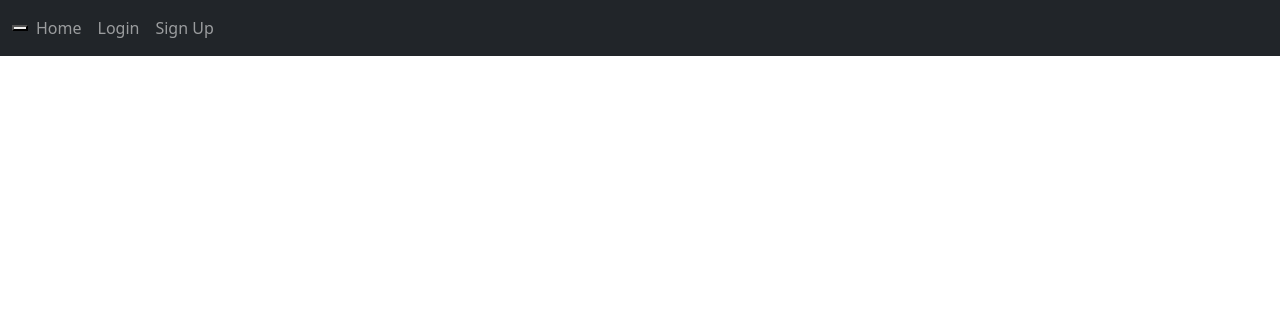
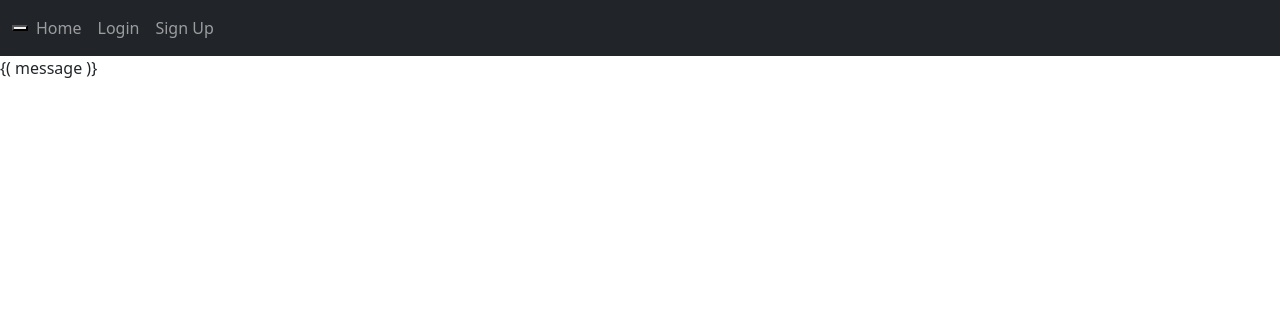
Before and after one commit to fachiny17/my-flask-project, a Flask app: page / in a window 1280 px wide. Shown: the top 316 px of the page. Run offline with Flask 2, Linux system fonts and the light colour scheme; tables that the repository leaves empty hold one stand-in row (values such as "Sample post"); one stand-in notice (Sample message) is shown.

Commit message:
Made an update

```diff
--- a/website/auth.py
+++ b/website/auth.py
@@ -57,6 +57,7 @@
             return redirect(url_for('views.home'))
 
 
+
     return render_template("signup.html")
 
 @auth.route("/logout")
--- a/website/templates/base.html
+++ b/website/templates/base.html
@@ -33,6 +33,13 @@
                 </div>
             </div>
         </nav>
+        {% with messages = get_flashed_messages(with_categories=True) %}
+            {% if messages %}
+                {% for category, message in messages %}
+                    {( message )}
+                {% endfor %}
+            {% endif %}
+        {% endwith %}
 
         <div class="container">{% block content %}{% endblock %}</div>
         <script
```
